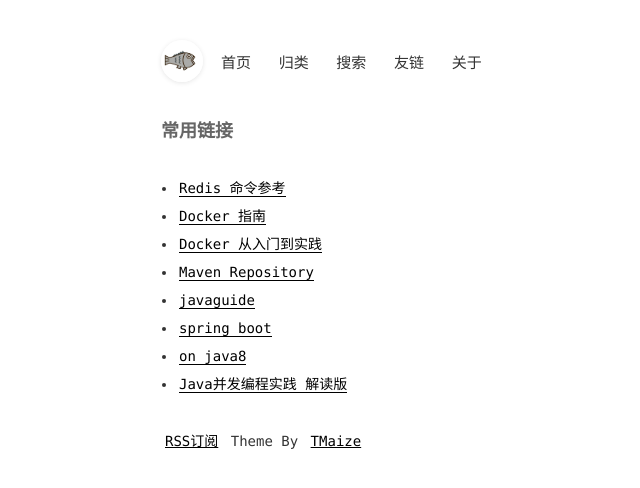
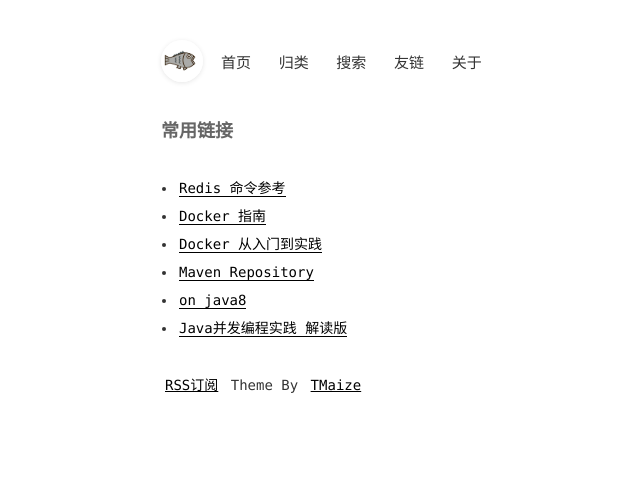
Before and after one commit to qazxu/qazxu.github.io, a Jekyll site: the page built from pages/about.md, in a window 1280 px wide. Shown: the top 488 px of the page, without its empty margins (153-793 px from the left). Built offline with Jekyll 4.4.1, drawn with Linux system fonts in a browser that asks for light colours.

Commit message:
Update about.md

```diff
--- a/pages/about.md
+++ b/pages/about.md
@@ -8,7 +8,5 @@ title: 常用链接
 - [Docker 从入门到实践](https://yeasy.gitbook.io/docker_practice/introduction)
 - [Maven Repository](http://mvnrepository.com/)
 
-- [javaguide](https://snailclimb.gitee.io/javaguide/#/?id=java)
-- [spring boot](https://snailclimb.gitee.io/springboot-guide/#/?id=%E9%87%8D%E8%A6%81%E7%9F%A5%E8%AF%86%E7%82%B9)
 - [on java8](https://lingcoder.github.io/OnJava8/#/sidebar)
 - [Java并发编程实践 解读版](https://hzy38324.gitbooks.io/java-concurrency-in-practice/content/)
```
